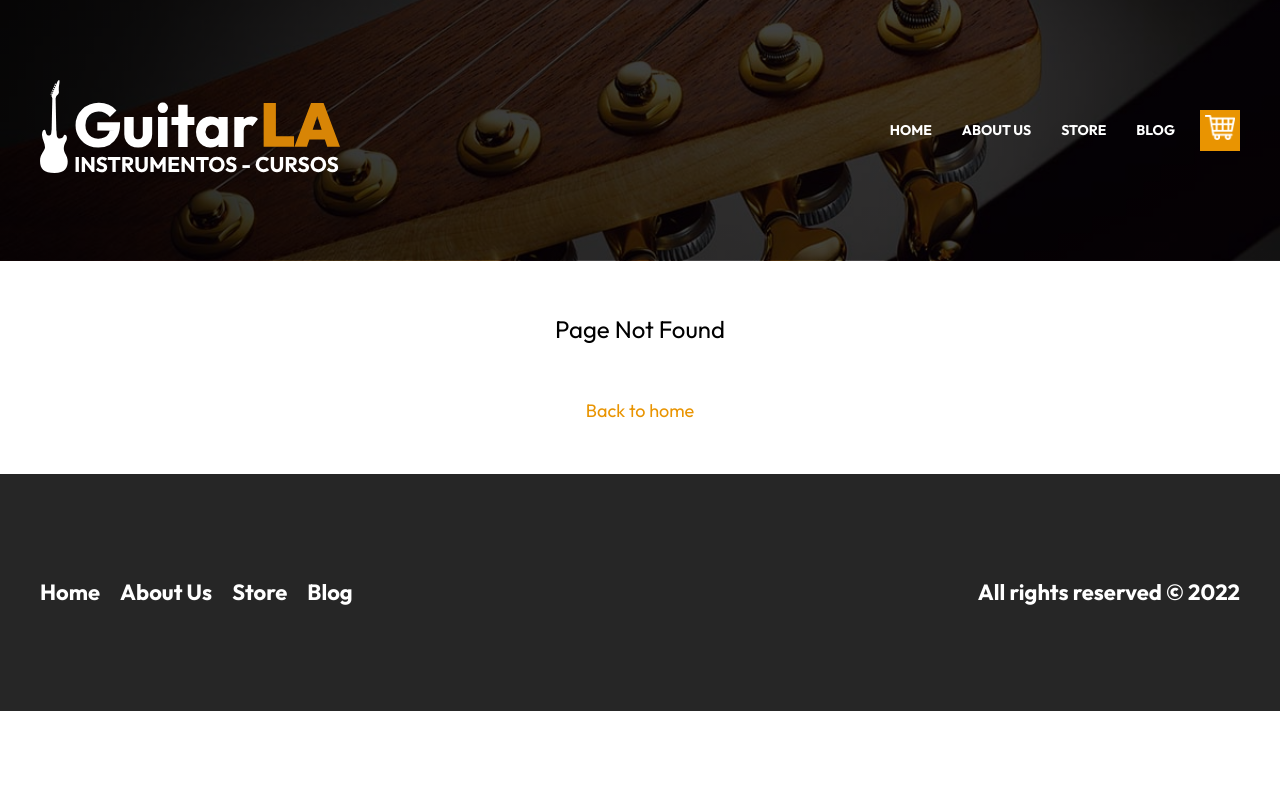
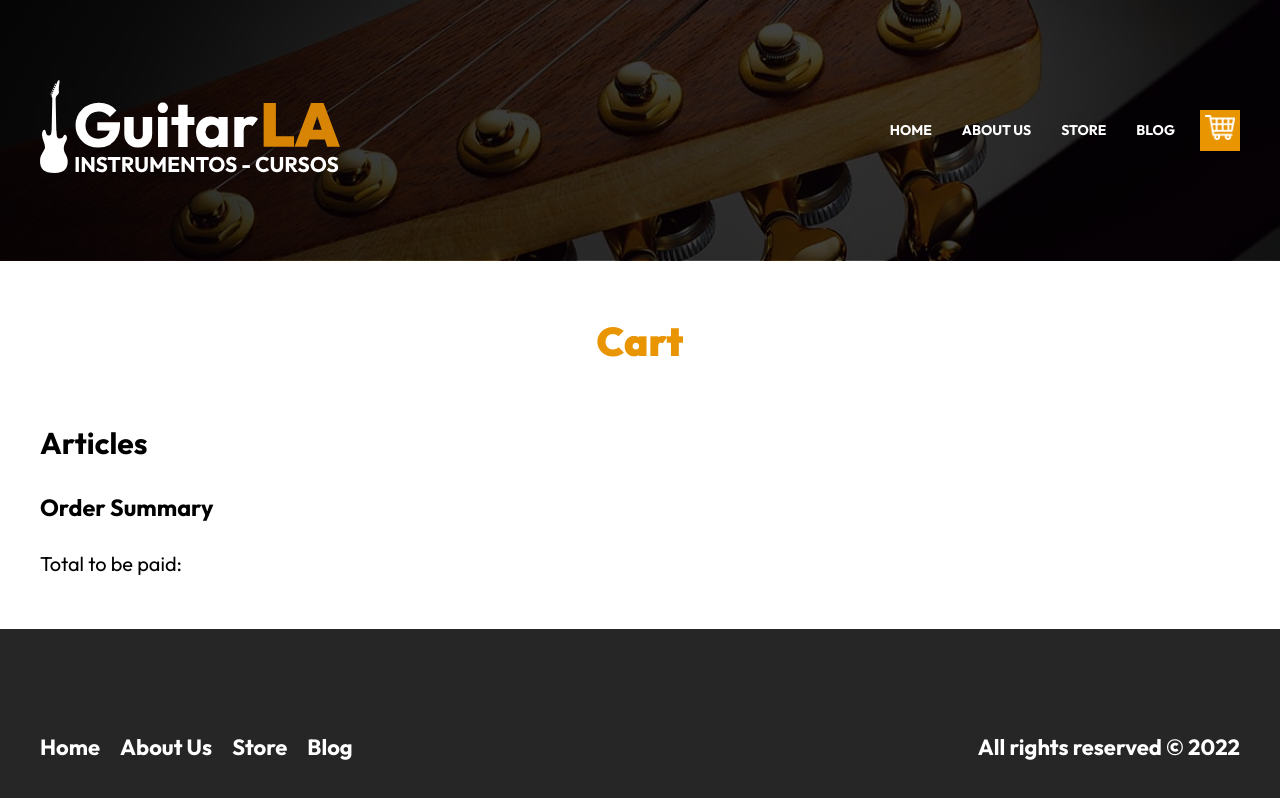
Before and after one commit to Inmacc96/guitarLA-NextJS, a Next.js app: page /cart in a window 1280 px wide. Before the commit this address had no page. Shown: the top 798 px of the page. Built offline with nearby package versions, Linux system fonts and the light colour scheme.

Commit message:
Define the structure of the cart page

```diff
--- /dev/null
+++ b/pages/cart.js
@@ -0,0 +1,24 @@
+import Layout from "../components/Layout";
+
+const Cart = () => {
+  return (
+    <Layout title="Shopping Cart">
+      <main className="container">
+        <h1 className="heading">Cart</h1>
+
+        <div>
+          <div>
+            <h2>Articles</h2>
+          </div>
+
+          <aside>
+            <h3>Order Summary</h3>
+            <p>Total to be paid:</p>
+          </aside>
+        </div>
+      </main>
+    </Layout>
+  );
+};
+
+export default Cart;
```
